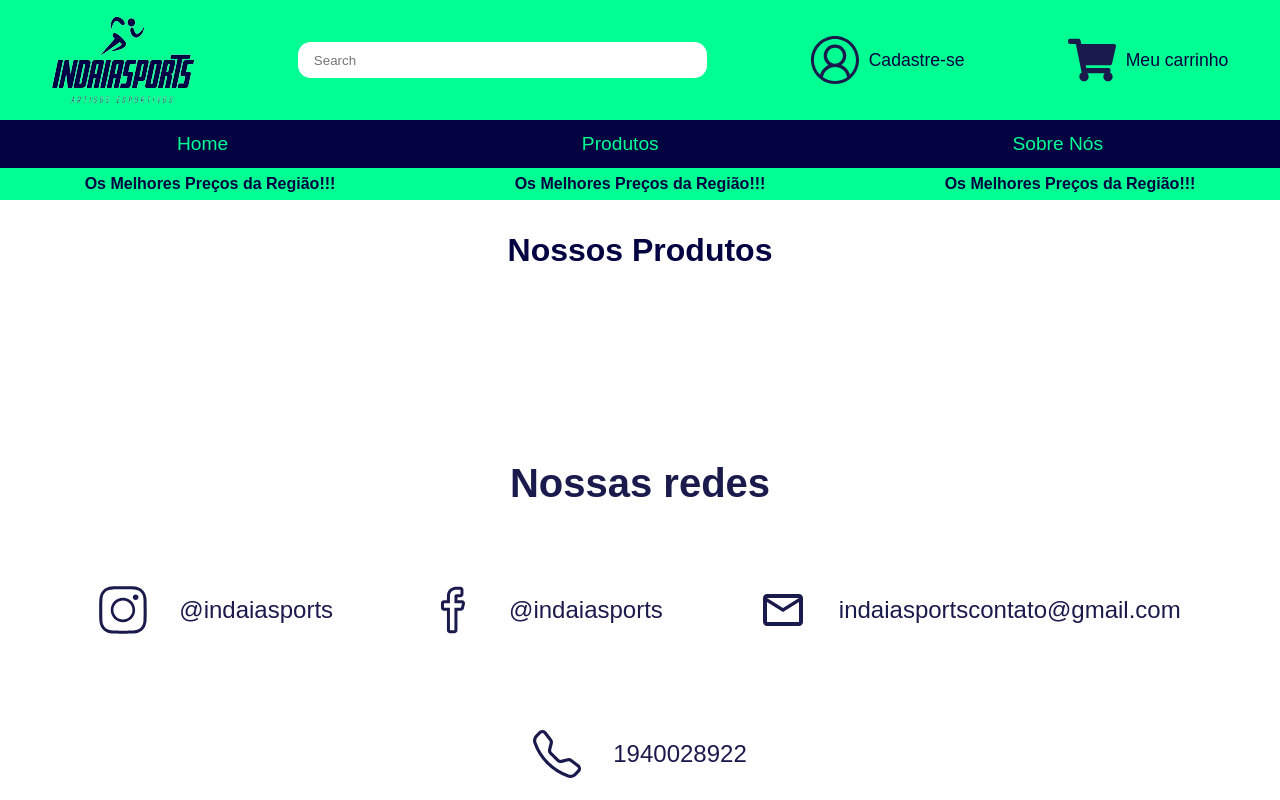
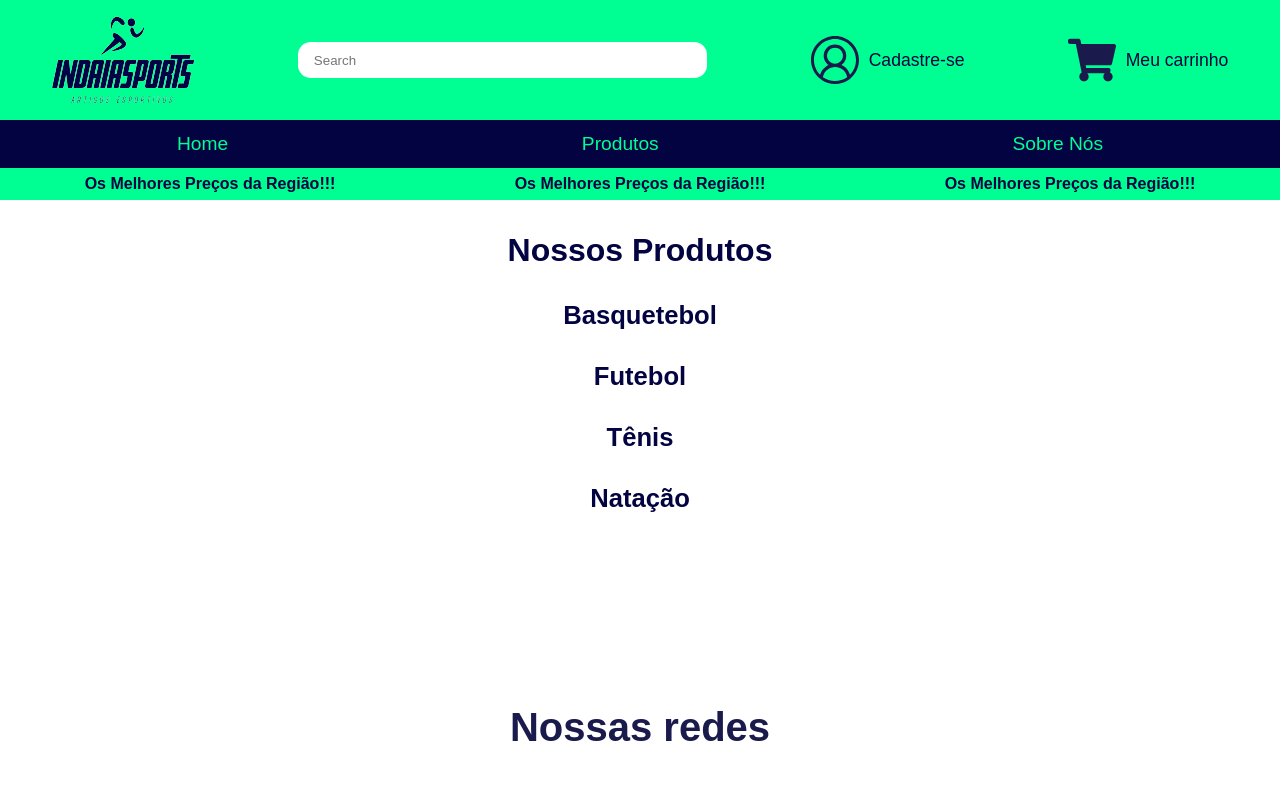
Before and after one commit to MagalDevs/Prova-React, a React (Vite) app in the folder lojinha/: page /produtos in a window 1280 px wide. Shown: the top 800 px of the page. Built offline with nearby package versions, Linux system fonts and the light colour scheme.

Commit message:
produtos inicio

```diff
--- /dev/null
+++ b/lojinha/src/components/Faixaprodutos/Faixaproduto.css
@@ -0,0 +1,4 @@
+.todosprodutos {
+    font-size: 0.80rem;
+    text-align: left;
+}
--- /dev/null
+++ b/lojinha/src/components/Faixaprodutos/Faixaproduto.jsx
@@ -0,0 +1,26 @@
+import './faixaproduto.css'
+
+const faixaproduto = () => {
+  return (
+    <div className='todosprodutos'>
+      <div className='produtos'>
+          <h1>Basquetebol</h1>
+
+      </div>
+      <div className='produtos'>
+          <h1>Futebol</h1>
+
+      </div>
+      <div className='produtos'>
+          <h1>Tênis</h1>
+
+      </div>
+      <div className='produtos'>
+          <h1>Natação</h1>
+
+      </div>
+    </div>
+  )
+}
+
+export default faixaproduto
--- a/lojinha/src/pages/Produtos.jsx
+++ b/lojinha/src/pages/Produtos.jsx
@@ -1,10 +1,13 @@
 import './css/global.css'
+import Faixaproduto from '../components/Faixaprodutos/Faixaproduto'
 
 const Produtos = () => {
   return (
     <>
     <h1>Nossos Produtos</h1>
+    <Faixaproduto/>
     </>
+
   )
 }
 
```
